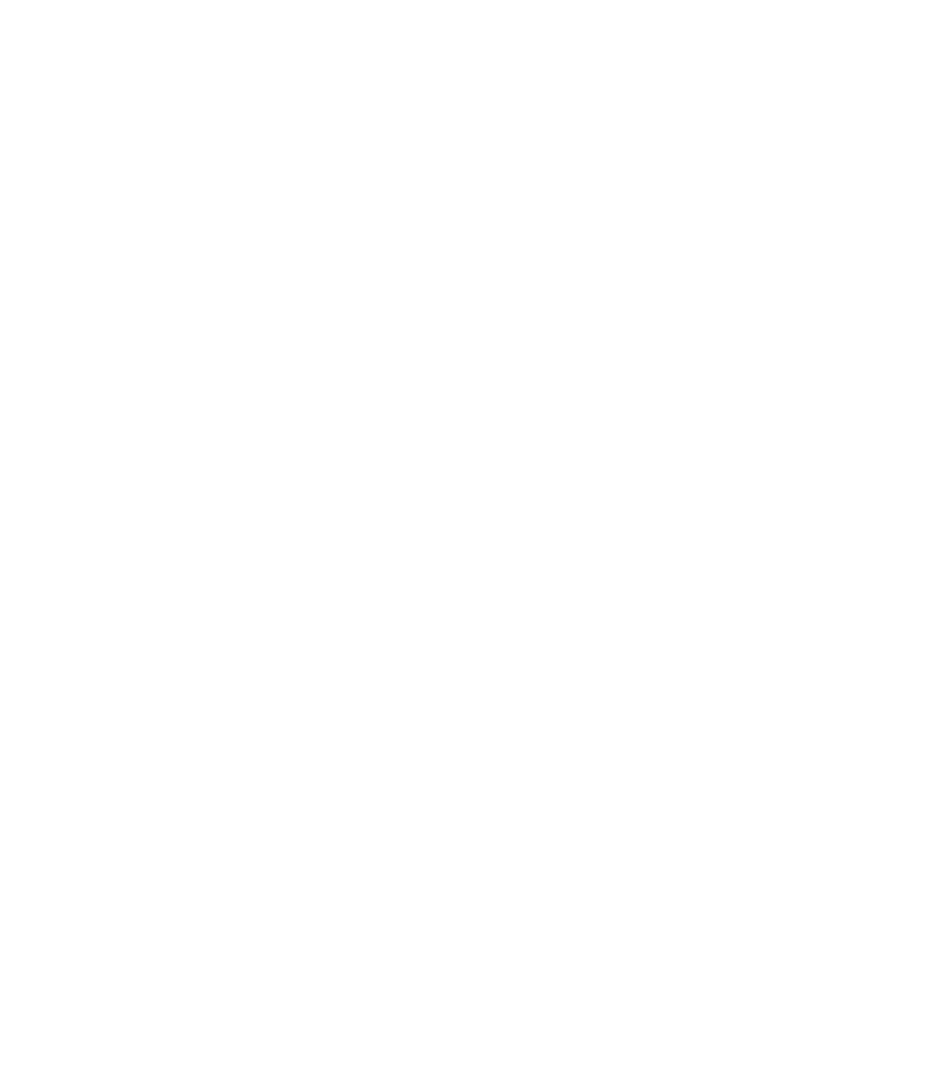
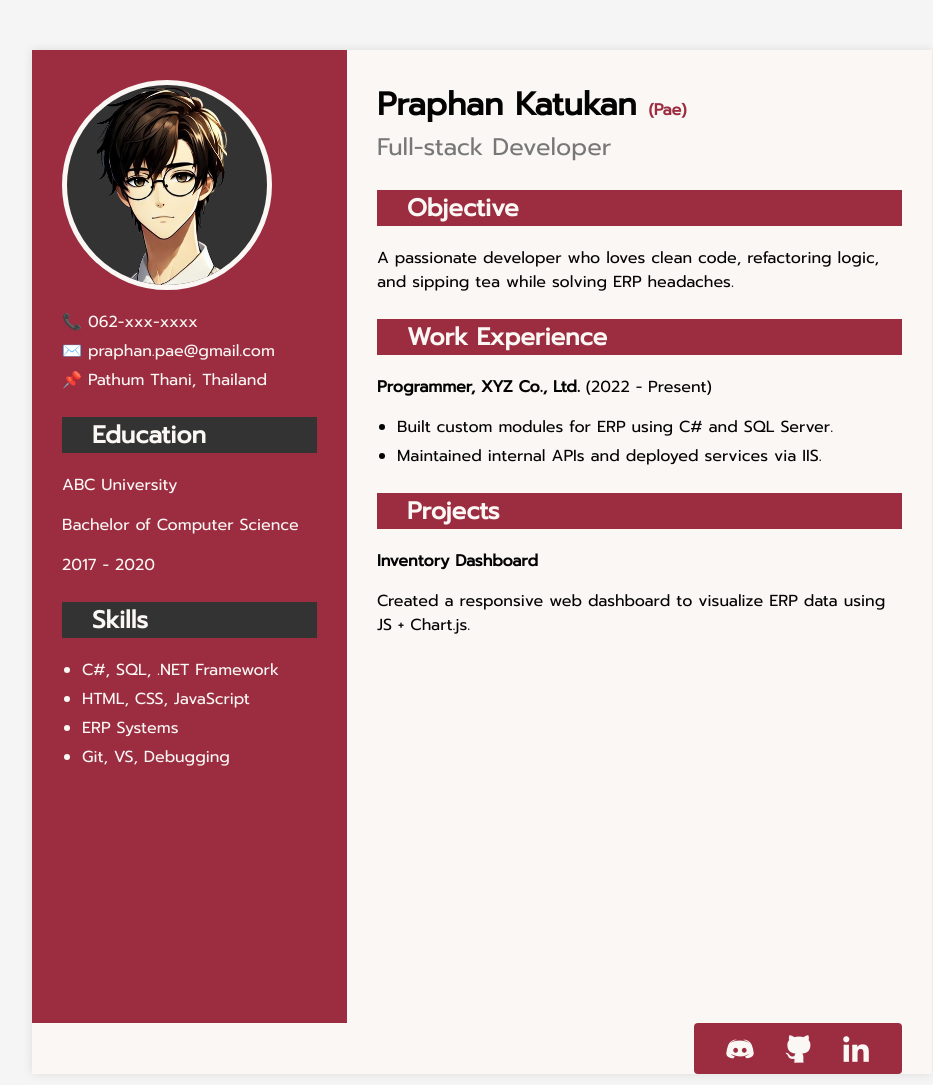
Before and after one commit to kaopancha/HTML-CSS-Homework, a plain HTML site: page Assignment-1-Resume/index.html in a window 1280 px wide. Shown: the whole page, without its empty margins (158-1091 px from the left). Before the commit the page ends 800 px from the top, so only its background shows below. Drawn offline with Linux system fonts and the light colour scheme.

Commit message:
Update index

```diff
--- /dev/null
+++ b/Assignment-1-Resume/index.css
@@ -0,0 +1,115 @@
+:root {
+    --primary-color: #9C2D41;
+    --secondary-color: #CB857C;
+    --text-dark: #030303;
+    --background-light: #FAF7F4;
+    --background-dark: #333;
+}
+body {
+    margin: 0;
+    font-family: 'Prompt', sans-serif;
+    background-color: #f5f5f5;
+    color: var(--text-dark);
+  }
+
+  .resume {
+    display: flex;
+    position: relative; /* ให้ .resume เป็นขอบเขตของ absolute ข้างใน */
+    max-width: 900px;
+    min-height: 1024px;
+    height: 80vh;
+    margin: 50px auto;
+    background: var(--background-light);
+    box-shadow: 0 0 10px rgba(0,0,0,0.1);
+  }
+
+  .left {
+    width: 35%;
+    height: 95%;
+    background-color: var(--primary-color);
+    color: var(--background-light);
+    padding: 30px;
+    box-sizing: border-box;
+  }
+
+  .right {
+    width: 65%;
+    padding: 30px;
+    box-sizing: border-box;
+  }
+
+  .profile-wrapper {
+    width: 200px;            /* กำหนดขนาดคงที่ */
+    height: 200px;
+    border-radius: 50%;
+    overflow: hidden;        /* ตัดส่วนเกินให้พอดีกับวงกลม */
+    border: 5px solid var(--background-light);
+    margin-bottom: 20px;
+    background-color: var(--background-dark);
+  }
+
+  .profile-pic {
+    width: 80%;
+    height: 100%;
+    object-fit: cover;       /* ครอบภาพให้เต็มกรอบแบบสวยงาม */
+    object-position: 30px 0px;
+  }
+
+  .contact p {
+    margin: 5px 0;
+  }
+
+  .section {
+    margin-top: 25px;
+  }
+
+  .section h2 {
+    padding-left: 30px;
+    background-color: var(--background-dark);
+  }
+
+  .right .section h2 {
+    color: var(--background-light);
+    background-color: var(--primary-color);
+  }
+
+  .name {
+    font-size: 2em;
+    margin: 0;
+  }
+
+  .role {
+    font-size: 0.5em;
+    color: var(--primary-color);
+  }
+
+  .job-title {
+    margin-top: 0;
+    font-weight: normal;
+    color: #777;
+  }
+
+  ul {
+    padding-left: 20px;
+  }
+
+  ul li {
+    margin-bottom: 5px;
+  }
+
+  .linkme {
+    position: absolute;
+    bottom: 0px;
+    right: 30px;
+    border-radius: 4px;
+    text-decoration: none;
+    height: 5%;
+    color: var(--background-light);
+    background-color: var(--primary-color);
+    padding: 0px 20px 0px 20px;
+  }
+
+  .linkme img{
+    color: var(--background-light);
+    padding: 10px 10px 10px 10px;
+  }
--- a/Assignment-1-Resume/index.html
+++ b/Assignment-1-Resume/index.html
@@ -3,9 +3,68 @@
 <head>
     <meta charset="UTF-8">
     <meta name="viewport" content="width=device-width, initial-scale=1.0">
-    <title>Document</title>
+    <link rel="stylesheet" href="index.css">
+    <link href="https://fonts.googleapis.com/css2?family=Prompt&display=swap" rel="stylesheet">
+    <title>Praphan Katukan's Resume</title>
 </head>
 <body>
+    <div class="resume">
+        <div class="left">
+            <div class="profile-wrapper">
+                <img src="MyImage.png" alt="Profile Photo" class="profile-pic" />
+            </div>
+          <div class="contact">
+            <p>📞 062-xxx-xxxx</p>
+            <p>✉️ praphan.pae@gmail.com</p>
+            <p>📌 Pathum Thani, Thailand</p>
+          </div>
+          <div class="section">
+            <h2>Education</h2>
+            <p>ABC University</p>
+            <p>Bachelor of Computer Science</p>
+            <p>2017 - 2020</p>
+          </div>
+          <div class="section">
+            <h2>Skills</h2>
+            <ul>
+              <li>C#, SQL, .NET Framework</li>
+              <li>HTML, CSS, JavaScript</li>
+              <li>ERP Systems</li>
+              <li>Git, VS, Debugging</li>
+            </ul>
+          </div>
+        </div>
 
+        <div class="right">
+          <h1 class="name">Praphan Katukan <span class="role">(Pae)</span></h1>
+          <h2 class="job-title">Full-stack Developer</h2>
+
+          <div class="section">
+            <h2>Objective</h2>
+            <p>A passionate developer who loves clean code, refactoring logic, and sipping tea while solving ERP headaches.</p>
+          </div>
+
+          <div class="section">
+            <h2>Work Experience</h2>
+            <p><strong>Programmer, XYZ Co., Ltd.</strong> (2022 - Present)</p>
+            <ul>
+              <li>Built custom modules for ERP using C# and SQL Server.</li>
+              <li>Maintained internal APIs and deployed services via IIS.</li>
+            </ul>
+          </div>
+
+          <div class="section">
+            <h2>Projects</h2>
+            <p><strong>Inventory Dashboard</strong></p>
+            <p>Created a responsive web dashboard to visualize ERP data using JS + Chart.js.</p>
+          </div>
+
+          <div class="linkme">
+            <a href="#"><img src="discord.png" alt="discord-ico"></a>
+            <a href="#"><img src="github.png" alt="discord-ico"></a>
+            <a href="#"><img src="linkedin.png" alt="discord-ico"></a>
+          </div>
+        </div>
+    </div>
 </body>
 </html>
```
Also changed, not shown: Assignment-1-Resume/MyImage-copy.png (added), Assignment-1-Resume/MyImage.png (added), Assignment-1-Resume/discord.png (added), Assignment-1-Resume/github.png (added), Assignment-1-Resume/linkedin.png (added).
